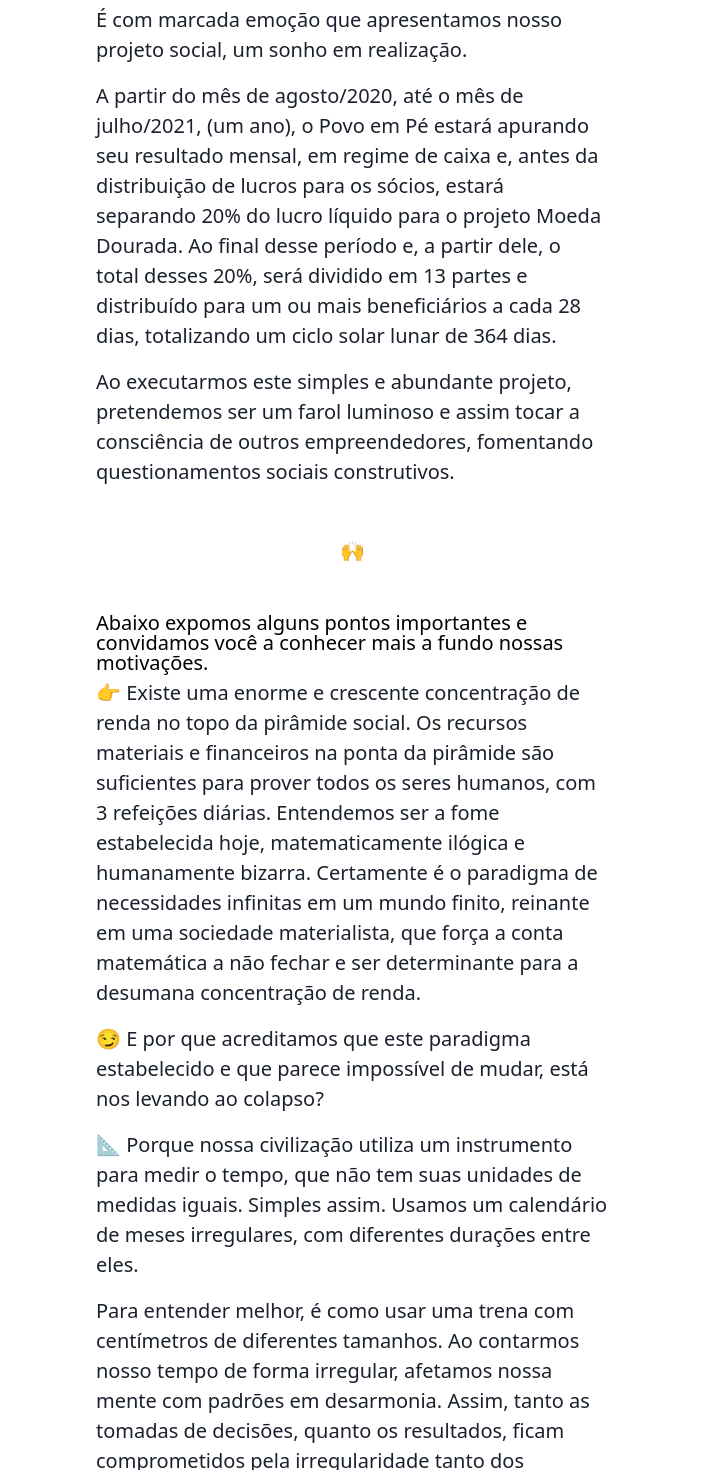
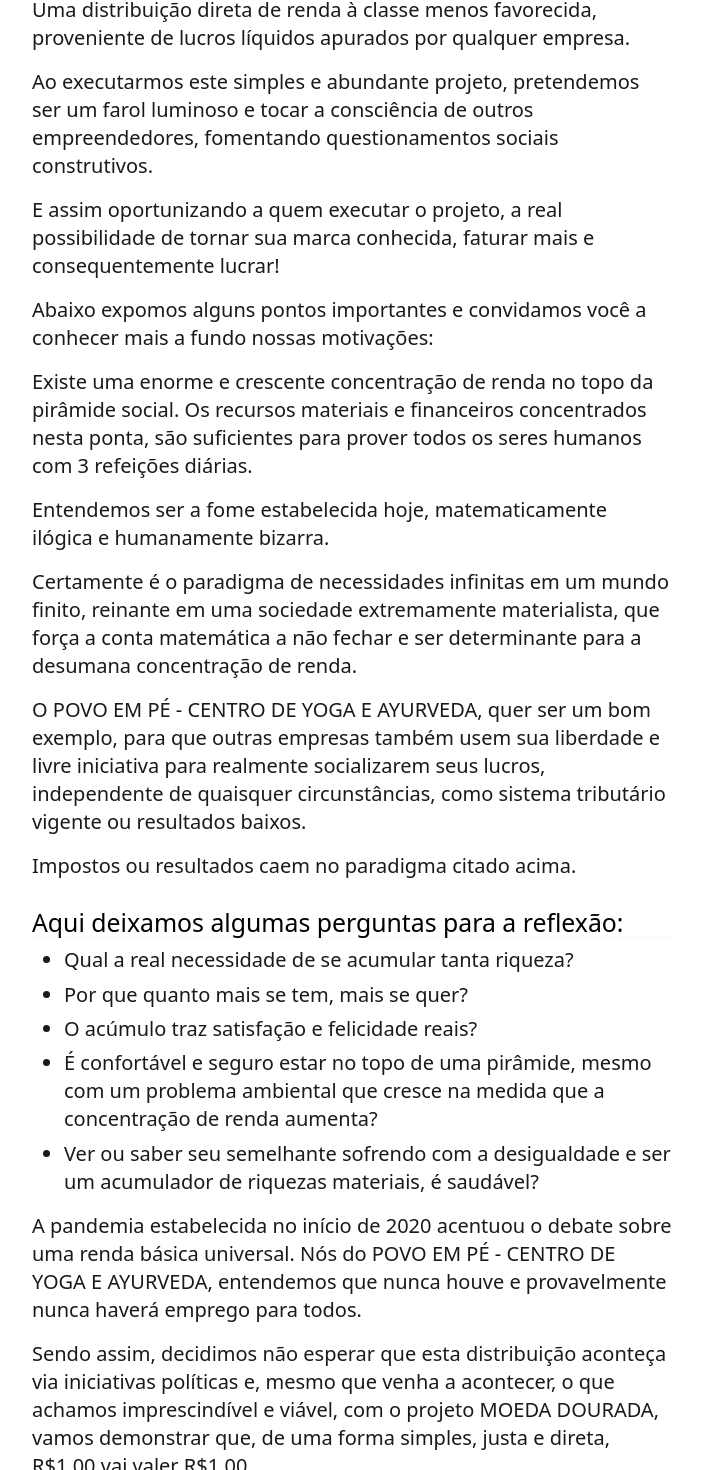
Before and after one commit to gustavoguichard/povoempe-next, a Next.js app: page / in a window 1280 px wide. Shown: the part 1320-2790 px from the top of the page, without its empty margins (288-990 px from the left). Built offline with nearby package versions, Linux system fonts and the light colour scheme.

Commit message:
Update copy and packages

```diff
--- a/components/Layout.js
+++ /dev/null
@@ -1,7 +0,0 @@
-const Layout = ({ children }) => (
-  <div className="w-screen overflow-x-hidden antialiased text-xl text-gray-900 flex flex-col items-center justify-center border-green-700 border-b-8 pb-12">
-    {children}
-  </div>
-)
-
-export default Layout
--- a/pages/index.js
+++ b/pages/index.js
@@ -1,15 +1,13 @@
-import Layout from '../components/Layout'
-
 const IndexPage = () => (
-  <Layout>
-    <div className="mt-0 mb-10 w-full flex justify-center border-green-700 border-b-8 py-12 bg-gray-200">
+  <>
+    <div className="w-screen mt-0 mb-10 flex justify-center border-green-700 border-b-8 py-12 bg-gray-200">
       <img
         src="/logo.png"
         className="w-56 bg-white py-6 px-10 rounded-lg max-w-full"
         alt="Povo em Pé"
       />
     </div>
-    <div className="p-4">
+    <div className="p-4 flex flex-col items-center">
       <h1 className="text-center mb-10 text-green-800 font-semibold">
         Projeto Moeda Dourada
         <br />
@@ -22,7 +20,7 @@
           className="max-w-full mb-1"
         />
       </div>
-      <div className="max-w-lg flex flex-col items-center">
+      <div className="max-w-screen-sm flex flex-col items-center">
         <p className="text-gray-600 text-sm">Imagem da artista Malu Kluwe</p>
         <blockquote className="my-6">
           E os homens que ocupam altos cargos
@@ -35,260 +33,205 @@
           <br />
           Mais próxima do coração
         </blockquote>
+        <div>
           <p>
-          É com marcada emoção que apresentamos nosso projeto social, um sonho
-          em realização.
-        </p>
-        <p>
-          A partir do mês de agosto/2020, até o mês de julho/2021, (um ano), o
-          Povo em Pé estará apurando seu resultado mensal, em regime de caixa e,
-          antes da distribuição de lucros para os sócios, estará separando 20%
-          do lucro líquido para o projeto Moeda Dourada. Ao final desse período
-          e, a partir dele, o total desses 20%, será dividido em 13 partes e
-          distribuído para um ou mais beneficiários a cada 28 dias, totalizando
-          um ciclo solar lunar de 364 dias.
+            Uma distribuição direta de renda à classe menos favorecida,
+            proveniente de lucros líquidos apurados por qualquer empresa.
           </p>
           <p>
             Ao executarmos este simples e abundante projeto, pretendemos ser um
-          farol luminoso e assim tocar a consciência de outros empreendedores,
+            farol luminoso e tocar a consciência de outros empreendedores,
             fomentando questionamentos sociais construtivos.
           </p>
-        <hr />
-        🙌
-        <hr />
-        <h4>
-          Abaixo expomos alguns pontos importantes e convidamos você a conhecer
-          mais a fundo nossas motivações.
-        </h4>
           <p>
-          👉 Existe uma enorme e crescente concentração de renda no topo da
-          pirâmide social. Os recursos materiais e financeiros na ponta da
-          pirâmide são suficientes para prover todos os seres humanos, com 3
-          refeições diárias. Entendemos ser a fome estabelecida hoje,
-          matematicamente ilógica e humanamente bizarra. Certamente é o
-          paradigma de necessidades infinitas em um mundo finito, reinante em
-          uma sociedade materialista, que força a conta matemática a não fechar
-          e ser determinante para a desumana concentração de renda.
+            E assim oportunizando a quem executar o projeto, a real
+            possibilidade de tornar sua marca conhecida, faturar mais e
+            consequentemente lucrar!
           </p>
           <p>
-          😏 E por que acreditamos que este paradigma estabelecido e que parece
-          impossível de mudar, está nos levando ao colapso?
+            Abaixo expomos alguns pontos importantes e convidamos você a
+            conhecer mais a fundo nossas motivações:
           </p>
           <p>
-          📐 Porque nossa civilização utiliza um instrumento para medir o tempo,
-          que não tem suas unidades de medidas iguais. Simples assim. Usamos um
-          calendário de meses irregulares, com diferentes durações entre eles.
+            Existe uma enorme e crescente concentração de renda no topo da
+            pirâmide social. Os recursos materiais e financeiros concentrados
+            nesta ponta, são suficientes para prover todos os seres humanos com
+            3 refeições diárias.
           </p>
           <p>
-          Para entender melhor, é como usar uma trena com centímetros de
-          diferentes tamanhos. Ao contarmos nosso tempo de forma irregular,
-          afetamos nossa mente com padrões em desarmonia. Assim, tanto as
-          tomadas de decisões, quanto os resultados, ficam comprometidos pela
-          irregularidade tanto dos centímetros como dos meses, e o produto nunca
-          é harmônico.
-        </p>
-        <h4>🎼 Pense na harmonia de uma partitura.</h4>
-        <p>
-          📆 O calendário gregoriano é um instrumento de medição ilógico e
-          irregular! Usando um instrumento de medida com unidades irregulares,
-          somente podemos criar irregularidades e distorções.
+            Entendemos ser a fome estabelecida hoje, matematicamente ilógica e
+            humanamente bizarra.
           </p>
           <p>
-          Percebemos o tempo com a mente, os instrumentos de tempo usados
-          estabelecem ordens mentais apropriadas a eles. Ao usarmos o irregular
-          calendário gregoriano, criamos uma ordem mental irregular e
-          distorcida, tal qual nossa sociedade. É como criar uma ordem social
-          sobre uma base duvidosa que origina formas sociais dissonantes e que
-          nunca lograrão harmonia.
+            Certamente é o paradigma de necessidades infinitas em um mundo
+            finito, reinante em uma sociedade extremamente materialista, que
+            força a conta matemática a não fechar e ser determinante para a
+            desumana concentração de renda.
           </p>
           <p>
-          Atingimos um alto grau tecnológico e ainda temos pessoas passando fome
-          no planeta. Essa contradição, assim como guerras, desmatamento,
-          envenenamento do ar, das águas, da terra e das pessoas, são essas
-          formas-pensamento sociais dissonantes.
+            O POVO EM PÉ - CENTRO DE YOGA E AYURVEDA, quer ser um bom exemplo,
+            para que outras empresas também usem sua liberdade e livre
+            iniciativa para realmente socializarem seus lucros, independente de
+            quaisquer circunstâncias, como sistema tributário vigente ou
+            resultados baixos.
           </p>
-        <p>
-          🌳 O Povo em Pé quer ser um bom exemplo, para que outras empresas
-          também usem sua liberdade e livre iniciativa para realmente
-          socializarem seus lucros, independente de quaisquer circunstâncias,
-          como sistema tributário vigente ou resultados baixos. Impostos ou
-          resultados caem no paradigma citado acima.
-        </p>
-        <h4>Aqui deixamos algumas perguntas para a reflexão.</h4>
-        <ul>
+          <p>Impostos ou resultados caem no paradigma citado acima.</p>
+          <h3>Aqui deixamos algumas perguntas para a reflexão:</h3>
+          <ul className="list-disc">
             <li>Qual a real necessidade de se acumular tanta riqueza?</li>
             <li>Por que quanto mais se tem, mais se quer?</li>
             <li>O acúmulo traz satisfação e felicidade reais?</li>
             <li>
               É confortável e seguro estar no topo de uma pirâmide, mesmo com um
-            problema ambiental que cresce na medida que a concentração de renda
-            aumenta?
+              problema ambiental que cresce na medida que a concentração de
+              renda aumenta?
             </li>
             <li>
               Ver ou saber seu semelhante sofrendo com a desigualdade e ser um
-            acumulador de riquezas materiais é saudável?
+              acumulador de riquezas materiais, é saudável?
             </li>
           </ul>
           <p>
-          😷 A pandemia estabelecida no início de 2020, acentuou o debate sobre
-          uma renda básica universal. Nós do Povo em Pé entendemos que nunca
-          houve e provavelmente nunca haverá emprego para todos, sendo assim,
-          não vamos esperar que esta distribuição aconteça e, mesmo que venha a
-          acontecer, o que achamos imprescindível e viável, com o projeto{' '}
-          <strong>Moeda Dourada</strong>, vamos demonstrar que, de uma forma
-          simples, <strong>justa e direta</strong>, R$1,00 vai valer R$1,00 e,
-          com efeitos imediatos pode-se acabar com a miséria.
-        </p>
-        <h4>Entenda bem como funciona</h4>
-        <p>
-          Após o período de um ano, acumulando os 20% de lucro líquido mensal, o
-          Povo Em Pé escolherá um ou mais beneficiários, que receberão um cartão
-          bancário para, a cada 28 dias, sacar uma décima-terceira parte do
-          valor total.
+            A pandemia estabelecida no início de 2020 acentuou o debate sobre
+            uma renda básica universal. Nós do POVO EM PÉ - CENTRO DE YOGA E
+            AYURVEDA, entendemos que nunca houve e provavelmente nunca haverá
+            emprego para todos.
           </p>
           <p>
-          Aqui uma simulação com números para exemplificar: em agosto de 2020 o
-          Povo em Pé tem uma receita de R$ 15.000,00, despesas (com
-          funcionários, água, luz, impostos, contador, etc.), de R$ 12.000,00. O
-          resultado positivo (lucro) desse mês é de R$ 3.000,00. Vinte por cento
-          (R$ 600,00) é separado e colocado em alguma aplicação e assim
-          sucessivamente é feito até julho de 2021. O total acumulado desses 20%
-          no final do período de um ano, digamos que seja de R$ 6.500,00. O
-          beneficiário terá direito a um saque de R$ 500,00 a cada 28 dias.
+            Sendo assim, decidimos não esperar que esta distribuição aconteça
+            via iniciativas políticas e, mesmo que venha a acontecer, o que
+            achamos imprescindível e viável, com o projeto MOEDA DOURADA, vamos
+            demonstrar que, de uma forma simples, justa e direta, R$1,00 vai
+            valer R$1,00.
           </p>
-        <hr />
-        👥👥👥
-        <hr />
           <p>
-          Este é o "Dinheiro Dourado"! Sugerimos ver sobre, no{' '}
-          <a href="www.joanmele.com">site de Joan Melé</a>
+            Com efeitos imediatos, pode-se acabar com a miséria e ainda aumentar
+            as vendas e o faturamento pois, a empresa envolvida vai causar um
+            impacto social tão grande que a exposição de sua marca, assim como o
+            carinho dos consumidores em relação a ela, será enorme.
           </p>
-        <h4>E por que escolhemos o valor 20% para socializar?</h4>
+          <p>
+            A empresa não vai adotar um canteiro, ou uma praça, vai adotar uma
+            família, uma rua, um bairro inteiro!
+          </p>
+          <h3>Entenda bem como funciona:</h3>
+          <p>
+            Após o período de um ano e a aferição do resultado da empresa, o
+            beneficiário escolhido, a cada 28 dias, terá o direito de sacar uma
+            décima-terceira parte do valor total, destinado a ele ou eles,
+            naquele ano. A operação será feita via cartão bancário, ou através
+            de alguma organização ou instituição, nomeada para isto.
+          </p>
+          <p>
+            Aqui uma simulação com números para exemplificar: no período de
+            Agosto/20 até Julho/21, o POVO EM PÉ - CENTRO DE YOGA E AYURVEDA,
+            apura um lucro líquido (receitas menos despesas) de R$ 26.000,00.
+            Vinte por cento (20%) deste valor, R$ 5.200,00, será dividido em 13,
+            totalizando R$ 400,00 a cada 28 dias.
+          </p>
+          <p>Este é o "Dinheiro Dourado", expressão cunhada por JOAN MELÉ.</p>
+          <p>
+            A escolha dos beneficiários terá como critério alguém que viva
+            abaixo da linha de pobreza, que praticamente não tenha renda e que
+            possa ser classificado como extremamente vulnerável materialmente
+            falando.
+          </p>
+          <p>
+            Alguns critérios específicos também serão observados e, daremos
+            preferência às pessoas estatisticamente mais vulneráveis, como mães
+            de crianças pequenas, que não usem drogas nem álcool, por exemplo.
+          </p>
+          <p>
+            Sabemos que o envolvimento social é necessário e estaremos recebendo
+            auxílio de monitores que já trabalham com classes desfavorecidas. A
+            empatia e o calor humano, que em certos níveis são mais necessários
+            que o dinheiro, serão importantes e fundamentais nesse processo.
+          </p>
+          <h3>E por que escolhemos o valor 20% para socializar?</h3>
+          <p>
+            Firmamos 20% do lucro (independente do sistema tributário em vigor),
+            para prover recursos que gerem uma massa crítica que realmente faça
+            a diferença na base da pirâmide e que mexa na psique do topo.
+          </p>
           <p>
             O projeto é muito simples e traz junto uma mudança de paradigma em
-          relação ao lucro. Talvez seja um paradoxo mas, o Povo em Pé, usando de
-          sua liberdade e também de sua livre iniciativa, está se tornando
-          "comunista". Firmamos 20% do lucro (independente do sistema tributário
-          em vigor), para prover recursos que gerem uma massa crítica que
-          realmente faça a diferença na base da pirâmide e que mexa na psique do
-          topo.
+            relação ao lucro. Talvez seja um paradoxo, mas o POVO EM PÉ - CENTRO
+            E AYURVEDA, usando de sua liberdade e também de sua livre
+            iniciativa, está se tornando "comunista".
           </p>
           <p>
             As pessoas precisam trabalhar o desapego ao mesmo tempo que se abrem
             para ter uma mentalidade de abundância. Os milionários e bilionários
-          tem essa abundância e naturalmente os mais pobres possuem mais
-          facilidade na atitude desapegada. Socializando 20% dos lucros
-          diretamente, estaremos trabalhando questões a nível individual e
-          coletivo.
+            têm essa abundância e naturalmente os mais pobres possuem mais
+            facilidade na atitude desapegada.
+          </p>
+          <p>
+            Socializando 20% dos lucros diretamente, estaremos trabalhando
+            questões a nível individual e coletivo.
           </p>
           <p>
             Existem estudos que mostram que programas de transferência de renda
             têm a capacidade de promover o crescimento da economia.
           </p>
           <p>
-          Aqui não será diferente e, o ato de compartilhar o lucro, será de uma
-          forma mais intensa e principalmente amorosa. O Povo Em Pé não está no
-          topo da pirâmide social e nunca estará. O anseio é, com a repercussão
-          de seu exemplo, atingir aos que estão neste patamar e de forma
-          atrativa e por motivos matemáticos óbvios, beneficiar a base que
-          sustenta o todo.
+            Aqui não será diferente e, o ato de compartilhar o lucro via PROJETO
+            SOCIAL MOEDA DOURADA, será de uma forma mais intensa e
+            principalmente amorosa.
           </p>
           <p>
-          Algumas quebras de paradigmas podem se resumir no entendimento de que
-          compartilhamento não é imposto e sim um ato da livre e espontânea
-          vontade e iniciativa.
-        </p>
-        <h4>E o que é a empresa 13:20?</h4>
-        <p>
-          O Povo Em Pé está operacionalizando dentro do sistema vigente, a
-          relação 13:20, ou seja. ano de 13 meses e compartilhamento de 20% do
-          excedente.
+            O POVO EM PÉ - CENTRO DE YOGA E AYURVEDA não está no topo da
+            pirâmide social. O anseio é, com a repercussão de seu exemplo,
+            atingir aos que estão neste patamar e de forma atrativa (faturar em
+            cima com uma boa campanha publicitária) e por motivos matemáticos
+            óbvios, beneficiar a base que sustenta o todo.
           </p>
           <p>
-          Esta ordem numérica 13:20, tem um significado profundo e um tanto
-          complexo. Entretanto vale entender o raciocínio que nos motiva e ele
-          está fundamentado no Tempo Natural.
+            Algumas quebras de paradigmas podem se resumir no entendimento de
+            que compartilhamento não é imposto e sim um ato da livre e
+            espontânea vontade e iniciativa.
           </p>
           <p>
-          De acordo com os Maias (povo pré-colombiano que habitou a região da
-          Mesoamérica e é conhecido por ter sido uma das mais sofisticadas
-          civilizações pré-colombianas), e seu calendário sagrado - o Tzolkin,
-          uma matriz de 260 unidades (13x20) e também sua perfeita matemática
-          vigesimal (base 20), o 13 é a totalidade do Tempo e o 20 a totalidade
-          do espaço biológico.
+            A partir de um ano da implementação deste projeto, nossa
+            contabilidade estará à disposição dos interessados.
           </p>
           <p>
-          O 13 pode ser descrito como os 7 tons e os 6 semi-tons do som, e o 20
-          como as 20 frequências, ou comprimentos da luz.
-        </p>
-        <p>
-          Naturalmente temos 13 articulações principais (2 tornozelos, 2
-          joelhos, 2 coxofemorais, 2 punhos, 2 cotovelos, 2 ombros e 1 pescoço)
-          e 20 dedos. Essa é uma relação 13:20 biológica ou espacialmente
-          falando.
-        </p>
-        <p>
-          Já as Nakshatras, (estrelas fixas das constelações pela ótica da
-          ancestral Astrologia Védica), ao olharmos o mapa sideral, vemos que
-          elas estão dispostas no céu a cada 13'20 graus umas das outras. Essa é
-          a relação 13:20 temporalmente falando.
-        </p>
-        <p>
-          O tempo como uma força de informação e sincronização, ou Tempo
-          Natural, tem a frequência 13:20, onde Tempo fatorado por Energia é
-          Arte.
-        </p>
-        <hr />
-        🌱
-        <hr />
-        <p>
-          A escolha dos beneficiários terá como critério, alguém que viva abaixo
-          da linha de pobreza, que praticamente não tenha renda e que possa ser
-          classificado como miserável materialmente falando.
-        </p>
-        <p>
-          Alguns critérios específicos também serão observados e, se dará
-          preferência para mulheres mães de crianças pequenas, que não usem
-          drogas nem álcool. Sabemos que o envolvimento social é necessário e
-          estaremos recebendo auxílio de monitores que já trabalham com classes
-          miseráveis. A empatia e o calor humano, que em certos níveis são mais
-          necessários que o dinheiro, serão importantes e fundamentais nesse
-          processo.
-        </p>
-        <p>
-          <strong>
-            A partir de um ano da implementação deste projeto, nossa
-            contabilidade estará a disposição dos interessados.
-          </strong>
-        </p>
-        <p>
-          Sabemos que acima foram feitas afirmações profundas e, empolgados e
-          agradecidos nos colocamos desde já à disposição de esclarecimentos
-          através do e-mail rafapovoempe@gmail.com
+            Colocamos à disposição para maiores esclarecimentos, através do
+            e-mail{' '}
+            <a
+              className="underline text-green-800 hover:text-green-600"
+              href="mailto:rafapovoempe@gmail.com"
+            >
+              rafapovoempe@gmail.com
+            </a>
+            .
           </p>
           <p>
             Rafael Turra Pieruccini
             <br />
-          Fundador, guardião e administrador do Povo em Pé - Centro de Yoga e
-          Ayurveda
+            Fundador, guardião e administrador
+            <br />
+            POVO EM PÉ - CENTRO DE YOGA E AYURVEDA
           </p>
           <p>
             Agradecemos por sua atenção
             <br />
             Amor e União
           </p>
-        <img src="/mais_amor.gif" alt="Mais Amor" class="max-w-full" />
+          <div className="flex justify-center">
+            <img src="/mais_amor.gif" alt="Mais Amor" className="max-w-full" />
+          </div>
           <p>
-          E se os recursos que sobem em direção ao topo voltassem para a base da
-          pirâmide, por livre e espontânea vontade do topo? E se esse movimento
-          aumentasse os recursos no topo, mas ao mesmo tempo aumentasse na base,
-          onde a circulação dessa energia fosse fluida e harmônica, numa relação
-          ganha-ganha? Teríamos então a transformação da pirâmide em um toróide,
-          e a sociedade auto-geraria sua energia.
+            E se os recursos que sobem em direção ao topo voltassem para a base
+            da pirâmide, por livre e espontânea vontade do topo? E se esse
+            movimento aumentasse os recursos no topo, mas ao mesmo tempo
+            aumentasse na base, onde a circulação dessa energia fosse fluida e
+            harmônica, numa relação ganha-ganha? Teríamos então a transformação
+            da pirâmide em um toróide, e a sociedade auto-geraria sua energia.
           </p>
         </div>
       </div>
-  </Layout>
+    </div>
+  </>
 )
 
 export default IndexPage
--- a/tailwind.config.js
+++ b/tailwind.config.js
@@ -1,7 +1,12 @@
+const colors = require('tailwindcss/colors')
+
 module.exports = {
+  purge: ['./pages/**/*.js', './components/**/*.js'],
+  mode: 'jit',
   theme: {
     extend: {
       colors: {
+        gray: colors.warmGray,
         green: {
           100: 'hsl(94deg 74% 94%)',
           200: 'hsl(92deg 60% 85%)',
```
Also changed, not shown: package.json (+7 -7 lines), pages/_document.js (added, +25 -0 lines), postcss.config.js (+2 -14 lines), 1 other file (tests, documents, lock files or other folders). Lines whose indentation alone changed are shown as unchanged.
